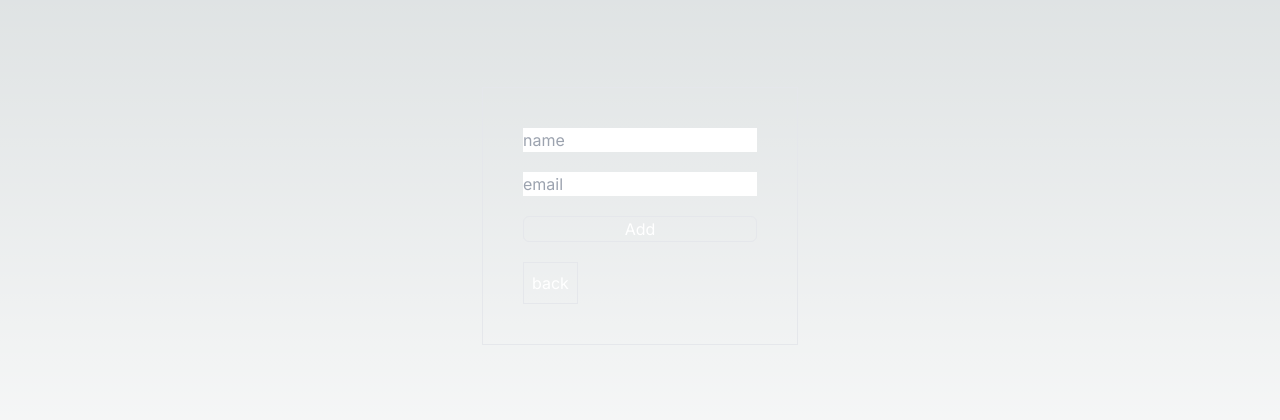
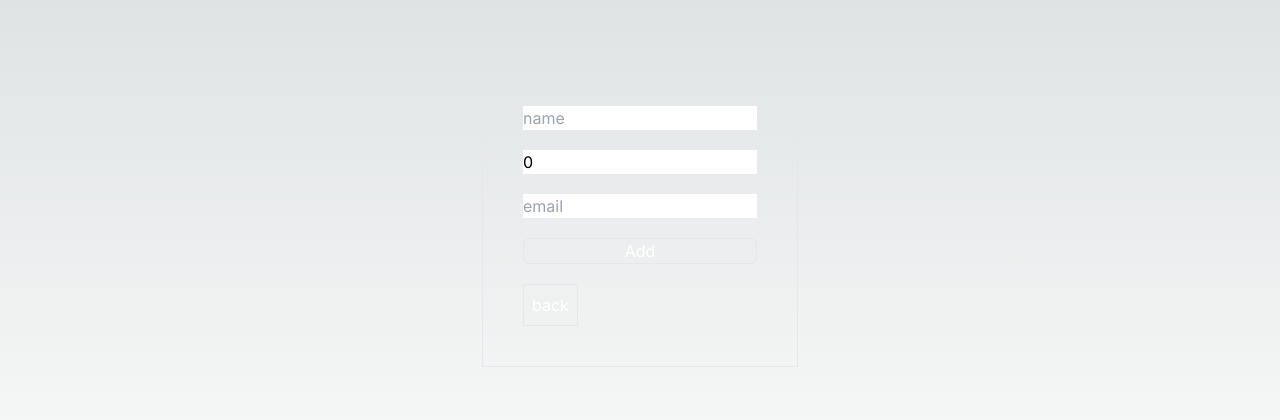
Before and after one commit to darkweb19/finance-wanabee, a Next.js app: page /user/create in a window 1280 px wide. Shown: the part 184-604 px from the top of the page. Built offline with nearby package versions, Linux system fonts and the light colour scheme.

Commit message:
feat : addung balance in database from backend and frontend

```diff
--- a/app/api/user/create/route.ts
+++ b/app/api/user/create/route.ts
@@ -3,7 +3,7 @@ import { NextRequest, NextResponse } from "next/server";
 
 export async function POST(req: NextRequest) {
 	try {
-		const { name, email } = await req.json();
+		const { name, email, balance } = await req.json();
 
 		if (!name || !email) {
 			throw new Error("Cannot add empty in db");
@@ -13,6 +13,7 @@ export async function POST(req: NextRequest) {
 			data: {
 				name,
 				email,
+				balance,
 			},
 		});
 
--- a/app/user/create/page.tsx
+++ b/app/user/create/page.tsx
@@ -5,6 +5,7 @@ import toast, { Toaster } from "react-hot-toast";
 
 export default function UserCreate() {
 	const [name, setName] = useState("");
+	const [balance, setBalance] = useState(0);
 	const [email, setEmail] = useState("");
 	const [buttonLoading, setButtonLoading] = useState(false);
 
@@ -20,7 +21,7 @@ export default function UserCreate() {
 					headers: {
 						"Content-Type": "application/json",
 					},
-					body: JSON.stringify({ name, email }),
+					body: JSON.stringify({ name, email, balance }),
 				}
 			);
 
@@ -28,11 +29,13 @@ export default function UserCreate() {
 			if (userData.ok) {
 				setName("");
 				setEmail("");
+				setBalance(0);
 				toast.success("user created");
 				console.log("Database added");
 				setButtonLoading(false);
 			} else {
 				setName("");
+				setBalance(0);
 				toast.error(userData.message);
 				setButtonLoading(false);
 				console.log("Error in db :", userData.message);
@@ -55,6 +58,13 @@ export default function UserCreate() {
 					placeholder="name"
 					value={name}
 					onChange={(e) => setName(e.target.value)}
+				/>
+				<input
+					type="number"
+					name="balance"
+					placeholder="balance"
+					value={balance}
+					onChange={(e) => setBalance(parseInt(e.target.value))}
 				/>
 				<input
 					type="text"
```
